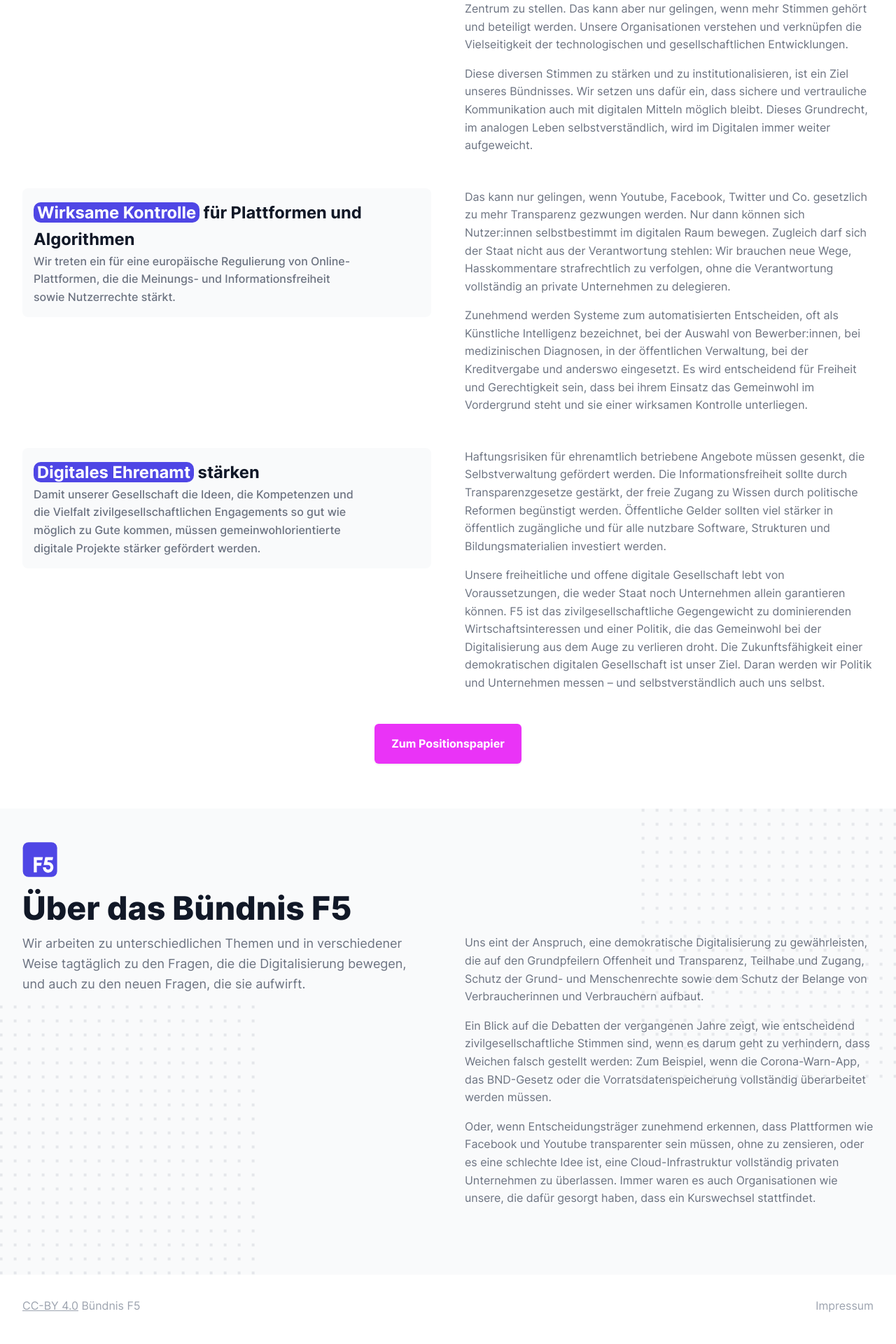
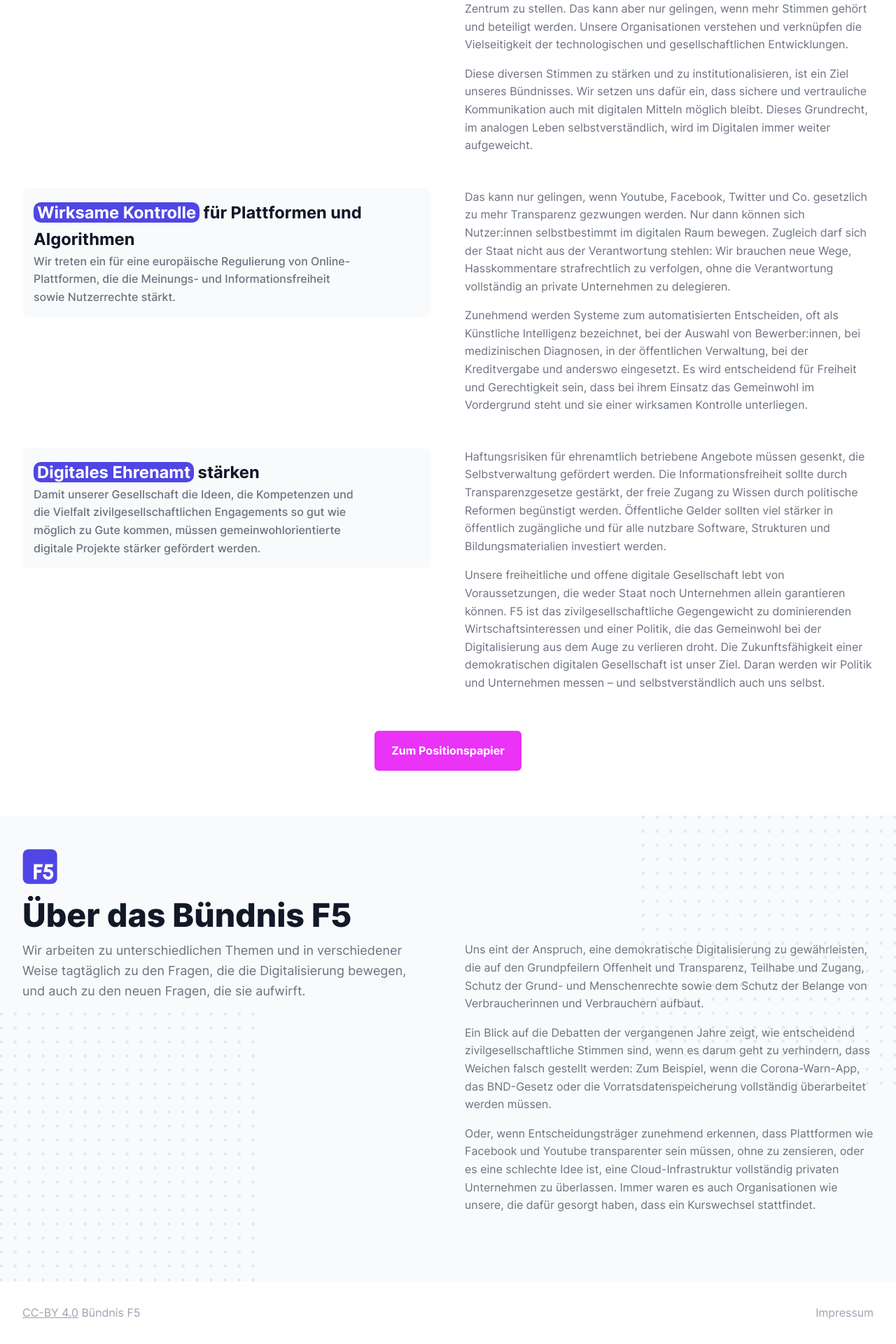
Before and after one commit to okfde/buendnis-f5, a Jekyll site: the page built from index.html, in a window 1280 px wide. Shown: the part 1030-2950 px from the top of the page at 70% size. Built offline with Jekyll 4.4.1, drawn with Linux system fonts in a browser that asks for light colours.

Commit message:
Update _custom.scss

```diff
--- a/_sass/_custom.scss
+++ b/_sass/_custom.scss
@@ -367,7 +367,7 @@ footer {
 }
 .button-wrap {
   margin-bottom: 100px;
-  margin-top: 50px;
+  margin-top: 60px;
   display: flex;
   justify-content: center;
   align-items: center;
```
